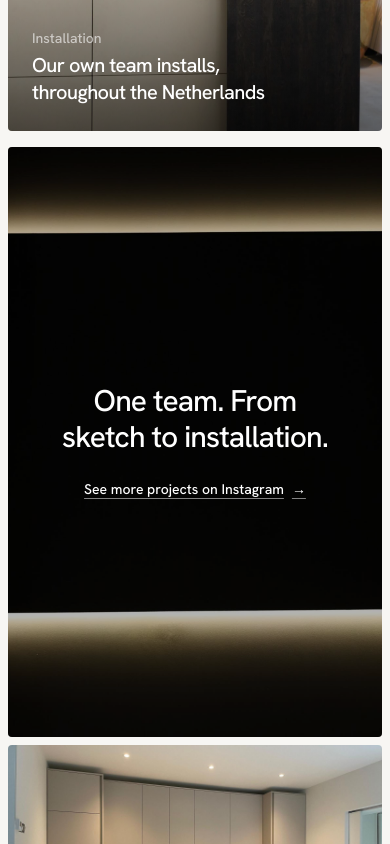
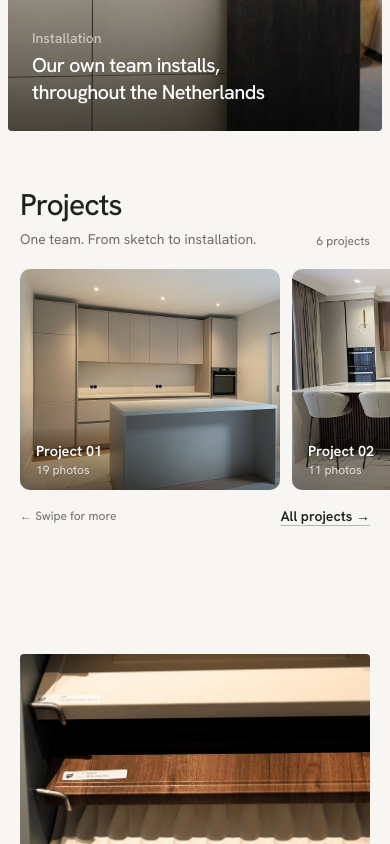
Before and after one commit to Andeaf/mebo, a Next.js app: page /en in a window 390 px wide. Shown: the part 2540-3384 px from the top of the page. Built offline with nearby package versions, Linux system fonts and the light colour scheme.

Commit message:
Replace stacked project cards with horizontal snap carousel on mobile

```diff
--- a/messages/en.json
+++ b/messages/en.json
@@ -47,6 +47,7 @@
   "showcase": {
     "heading": "Projects",
     "title": "One team. From sketch to installation.",
+    "projectCount": "{count, plural, one {# project} other {# projects}}",
     "instagram": "See more projects on Instagram",
     "imageAlt": "Black custom kitchen with wooden niche and lighting, a Mebo project"
   },
@@ -60,6 +61,8 @@
     "alt04": "Light kitchen with island and wood accents, a Mebo project",
     "alt05": "Rustic wood kitchen with island, a Mebo project",
     "alt06": "Classic cream kitchen with island, a Mebo project",
+    "swipeHint": "Swipe for more",
+    "allProjects": "All projects",
     "close": "Close",
     "prev": "Previous photo",
     "next": "Next photo"
--- a/messages/nl.json
+++ b/messages/nl.json
@@ -47,6 +47,7 @@
   "showcase": {
     "heading": "Projecten",
     "title": "Eén team. Van schets tot montage.",
+    "projectCount": "{count, plural, one {# project} other {# projecten}}",
     "instagram": "Bekijk meer projecten op Instagram",
     "imageAlt": "Zwarte maatwerk keuken met houten nis en verlichting, project van Mebo"
   },
@@ -60,6 +61,8 @@
     "alt04": "Lichte keuken met kookeiland en houtaccenten, project van Mebo",
     "alt05": "Landelijke keuken in hout met kookeiland, project van Mebo",
     "alt06": "Klassieke crèmekleurige keuken met kookeiland, project van Mebo",
+    "swipeHint": "Veeg voor meer",
+    "allProjects": "Alle projecten",
     "close": "Sluiten",
     "prev": "Vorige foto",
     "next": "Volgende foto"
--- a/src/components/ProjectsGrid.tsx
+++ b/src/components/ProjectsGrid.tsx
@@ -4,6 +4,7 @@ import Image from "next/image";
 import { AnimatePresence, motion } from "framer-motion";
 import { useTranslations } from "next-intl";
 import { useCallback, useEffect, useState } from "react";
+import { company } from "@/lib/company";
 import { galleryProjects } from "@/lib/projects";
 import FadeUp from "./FadeUp";
 
@@ -42,8 +43,56 @@ export default function ProjectsGrid() {
   const active = lightbox ? galleryProjects[lightbox.project] : null;
 
   return (
-    <section className="bg-cream px-2 pb-2 md:px-3 md:pb-3">
-      <ul className="grid list-none grid-cols-1 gap-2 sm:grid-cols-2 md:gap-3 lg:grid-cols-3 xl:grid-cols-4">
+    <section className="bg-cream pb-12 md:px-3 md:pb-3">
+      {/* Mobile: horizontal snap carousel; the desktop grid is hidden below md. */}
+      <FadeUp className="md:hidden">
+        <ul className="flex list-none gap-3 overflow-x-auto px-5 scroll-px-5 snap-x snap-mandatory [-webkit-overflow-scrolling:touch] [scrollbar-width:none] [&::-webkit-scrollbar]:hidden">
+          {galleryProjects.map((p, i) => (
+            <li key={p.id} className="flex-none snap-start">
+              <button
+                type="button"
+                onClick={() => setLightbox({ project: i, photo: 0 })}
+                className="relative block aspect-[4/3.4] w-[260px] cursor-pointer overflow-hidden rounded-[10px]"
+              >
+                <Image
+                  src={p.images[0]}
+                  alt={t(`alt${p.id}`)}
+                  fill
+                  sizes="260px"
+                  className="object-cover"
+                />
+                <div
+                  aria-hidden
+                  className="absolute inset-0 bg-[linear-gradient(to_top,rgba(15,12,8,0.55),transparent_45%)]"
+                />
+                <span className="absolute bottom-3 left-4 text-left text-white">
+                  <span className="block text-[14.5px] font-semibold">
+                    {t("projectLabel", { number: p.id })}
+                  </span>
+                  <span className="block text-xs text-white/75">
+                    {t("photoCount", { count: p.images.length })}
+                  </span>
+                </span>
+              </button>
+            </li>
+          ))}
+        </ul>
+        <div className="mt-4 flex items-center justify-between px-5">
+          <p className="text-xs text-muted">
+            <span aria-hidden>←</span> {t("swipeHint")}
+          </p>
+          <a
+            href={company.instagramUrl}
+            target="_blank"
+            rel="noopener noreferrer"
+            className="text-sm font-semibold underline decoration-ink/30 underline-offset-4 transition-opacity hover:opacity-75"
+          >
+            {t("allProjects")} <span aria-hidden>→</span>
+          </a>
+        </div>
+      </FadeUp>
+
+      <ul className="hidden list-none grid-cols-1 gap-2 sm:grid-cols-2 md:grid md:gap-3 lg:grid-cols-3 xl:grid-cols-4">
         {galleryProjects.map((p, i) => (
           <li key={p.id}>
             <FadeUp delay={i * 0.08}>
--- a/src/components/Showcase.tsx
+++ b/src/components/Showcase.tsx
@@ -1,15 +1,32 @@
 import Image from "next/image";
 import { useTranslations } from "next-intl";
 import { company } from "@/lib/company";
+import { galleryProjects } from "@/lib/projects";
 import FadeUp from "./FadeUp";
 
 export default function Showcase() {
   const t = useTranslations("showcase");
 
   return (
-    <section id="projecten" className="scroll-mt-16 bg-cream p-2 md:p-3">
-      <h2 className="sr-only">{t("heading")}</h2>
-      <div className="relative flex min-h-[70svh] items-center justify-center overflow-hidden rounded-sm">
+    <section id="projecten" className="scroll-mt-16 bg-cream md:p-3">
+      {/* Mobile: compact section head; the banner + card grid are replaced by a
+          horizontal carousel (see ProjectsGrid) below md. */}
+      <FadeUp className="md:hidden">
+        <div className="flex items-end justify-between gap-4 px-5 pt-12 pb-5">
+          <div>
+            <h2 className="text-3xl font-medium tracking-tight-3">
+              {t("heading")}
+            </h2>
+            <p className="mt-1.5 text-sm text-muted">{t("title")}</p>
+          </div>
+          <p className="text-xs whitespace-nowrap text-muted">
+            {t("projectCount", { count: galleryProjects.length })}
+          </p>
+        </div>
+      </FadeUp>
+
+      <h2 className="sr-only max-md:hidden">{t("heading")}</h2>
+      <div className="relative hidden min-h-[70svh] items-center justify-center overflow-hidden rounded-sm md:flex">
         <Image
           src="/images/projects/project-keuken-zwart-01.jpg"
           alt={t("imageAlt")}
```
